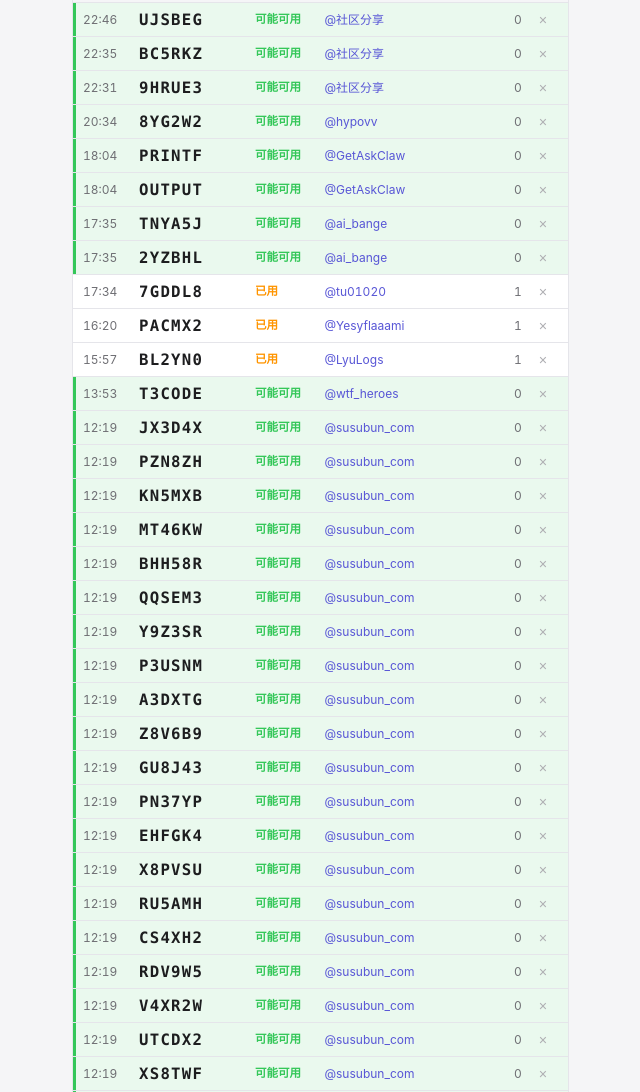
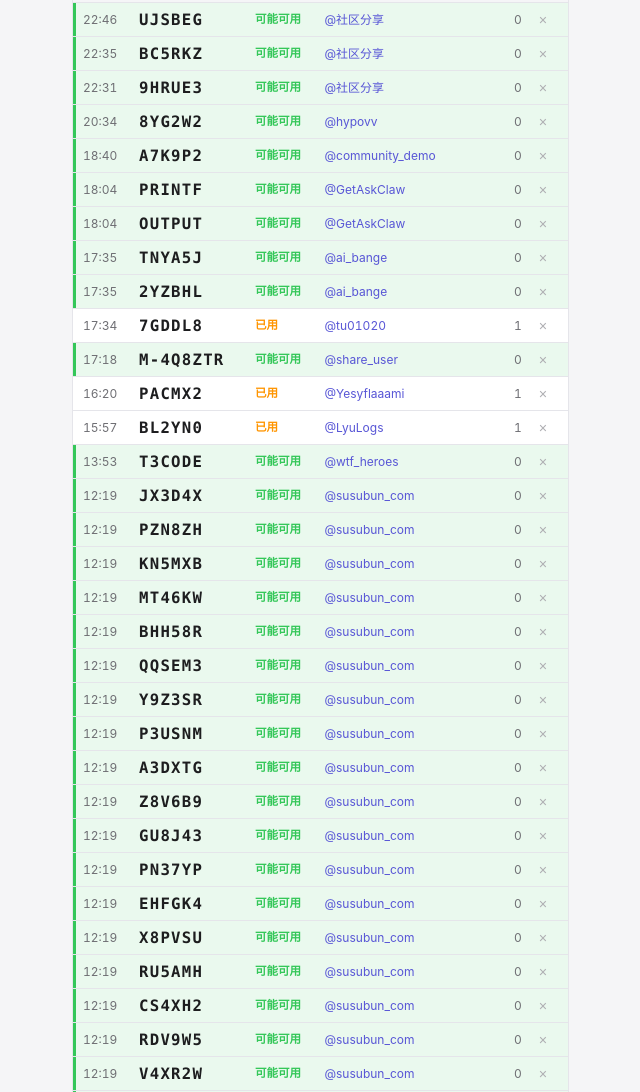
Before and after one commit to null010/invite-code-board, a plain HTML site: page index.html in a window 1280 px wide. Shown: the part 1143-2235 px from the top of the page, without its empty margins (174-814 px from the left). Drawn offline with Linux system fonts and the light colour scheme; no server answers.

Commit message:
feat: read invite sources live with snapshot fallback

```diff
--- a/index.html
+++ b/index.html
@@ -63,7 +63,7 @@
   <button id="scrollTop" class="scroll-top" aria-label="回到顶部">↑</button><div id="toast" class="toast"></div>
 
   <script>
-    const DATA_URL = "codes.json", TRIED_KEY = "invite-board-tried";
+    const DATA_URL = "codes.json", SOURCE_URLS = ["https://good1uck.github.io/xiaodou-codes/codes.json","https://paipiange.github.io/xiaodou-codes/codes.json"], TRIED_KEY = "invite-board-tried";
     const labels = { maybe_available:"可能可用", maybe_used:"已用", confirmed_used:"确认" }, classes = { maybe_available:"ok", maybe_used:"warn", confirmed_used:"bad" };
     let payload = { lastUpdated:"", codes:[] }, filter = "all", copied = null, timer = null;
     let tried = (() => { try { const x = JSON.parse(localStorage.getItem(TRIED_KEY) || "[]"); return Array.isArray(x) ? x.filter(v => typeof v === "string") : []; } catch { return []; } })();
@@ -78,7 +78,7 @@
     function renderFilters() { const c=counts(), opts=[["all","全部",c.all],["maybe_available","🟢 可能可用",c.maybe_available],["maybe_used","🟡 已用",c.maybe_used],["confirmed_used","🔴 确认",c.confirmed_used],["tried","🚫 试过",c.tried]]; document.querySelector("#filters").innerHTML=opts.map(([v,l,n])=>`<button class="chip" data-filter="${v}" aria-pressed="${filter===v}">${l} ${n}</button>`).join(""); }
     function renderBoard() { const rows=filtered(), el=document.querySelector("#board"); if(!rows.length){el.innerHTML='<div class="empty">🔍<br>暂无符合筛选条件的邀请码</div>';return;} let html='<div class="board-cols head"><span>时间</span><span>邀请码</span><span>状态</span><span class="source-head">来源</span><span>回复</span><span></span></div>', last=""; for(const item of rows){ const day=dateKey(item.postedAt); if(day!==last){last=day;html+=`<div class="day">${formatDate(day)}</div>`;} const isTried=tried.includes(item.code), cls=isTried?"tried":item.status==="maybe_available"?"ok":"", st=isTried?"试过":(labels[item.status]||esc(item.status)); const stCls=isTried?"bad":(classes[item.status]||"warn"); const time=(String(item.postedAt||"").match(/(\d{2}:\d{2})/)||[,esc(item.postedAt)])[1]; const href=/^https:\/\//i.test(item.postUrl||"")?esc(item.postUrl):"#"; html+=`<div class="board-cols row ${cls}"><span class="time">${time}</span><button class="code${copied===item.code?" copied":""}" data-copy="${esc(item.code)}">${esc(item.code)}</button><span class="status ${stCls}">${st}</span><span class="source"><a href="${href}" target="_blank" rel="noopener">@${esc(item.author||"原帖")}</a></span><span class="replies">${Number.isFinite(Number(item.replyCount))?Number(item.replyCount):0}</span><button class="mark${isTried?" is-tried":""}" data-tried="${esc(item.code)}" aria-label="${isTried?"取消标记":"标记不可用"}">${isTried?"↩":"×"}</button></div>`;} el.innerHTML=html; }
     function render(){renderStats();renderFilters();renderBoard();}
-    async function load(){ const r=await fetch(DATA_URL+"?t="+Date.now(),{cache:"no-store"}); if(!r.ok)throw Error(r.status); payload=await r.json(); render(); }
+    async function load(){ const stamp=Date.now(); const urls=[DATA_URL,...SOURCE_URLS]; const results=await Promise.allSettled(urls.map(u=>fetch(u+"?t="+stamp,{cache:"no-store"}).then(r=>{if(!r.ok)throw Error(r.status);return r.json()}))); const docs=results.filter(x=>x.status==="fulfilled").map(x=>x.value); if(!docs.length)throw Error("no data source"); const byCode=new Map(); for(const doc of docs){ for(const item of (doc.codes||[])){ const code=String(item.code||"").trim().toUpperCase(); if(!code)continue; const prev=byCode.get(code); if(!prev || String(item.postedAt||"")>=String(prev.postedAt||"")) byCode.set(code,{...item,code}); } } payload={lastUpdated:docs.map(x=>x.lastUpdated||"").sort().pop()||"",codes:[...byCode.values()].sort((a,b)=>String(b.postedAt||"").localeCompare(String(a.postedAt||"")))}; render(); }
     document.querySelector("#filters").addEventListener("click",e=>{const b=e.target.closest("[data-filter]");if(b){filter=b.dataset.filter;render();}});
     document.querySelector("#board").addEventListener("click",e=>{const c=e.target.closest("[data-copy]"),m=e.target.closest("[data-tried]");if(c){copy(c.dataset.copy);return;}if(m){const code=m.dataset.tried;tried=tried.includes(code)?tried.filter(x=>x!==code):[...tried,code];try{localStorage.setItem(TRIED_KEY,JSON.stringify(tried));}catch{}render();}});
     const scrollButton=document.querySelector("#scrollTop"); addEventListener("scroll",()=>scrollButton.classList.toggle("show",scrollY>400),{passive:true}); scrollButton.addEventListener("click",()=>scrollTo({top:0,behavior:"smooth"}));
```
